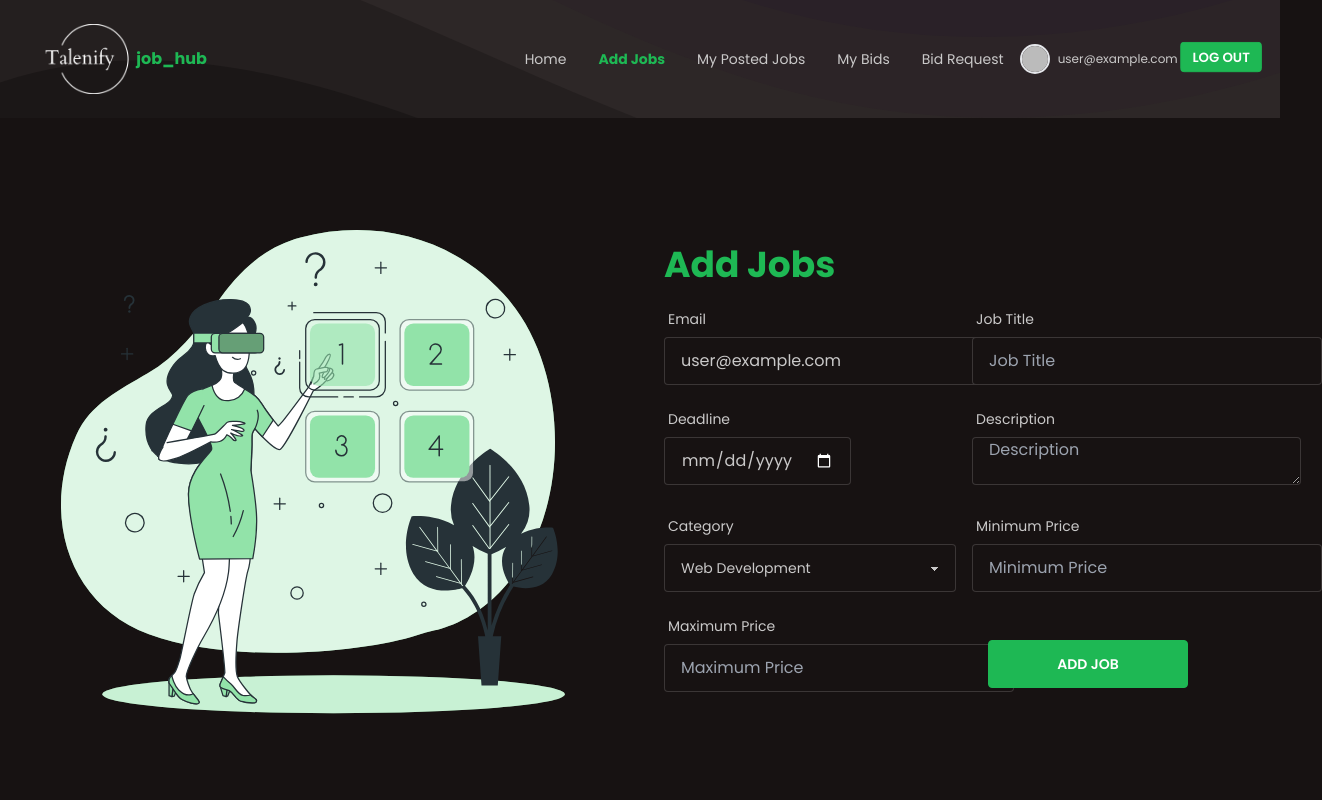
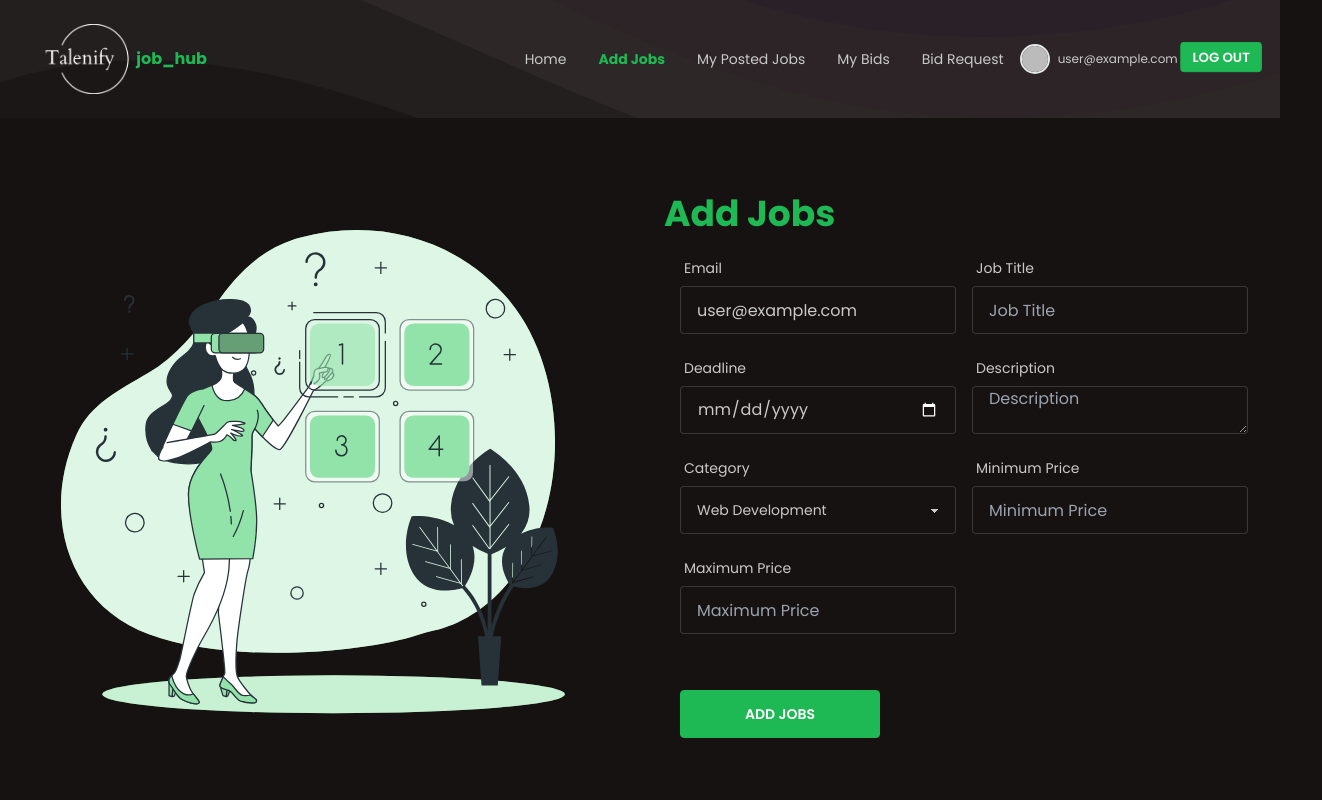
Before and after one commit to Bushra01-Dhaka/talenify, a React (Vite) app: page /addJobs in a window 1280 px wide. Shown: the top 800 px of the page, 1322 px wide, since content can reach past the window. Built offline with nearby package versions, Linux system fonts and the light colour scheme; no server answers; sample sign-in values are in the browser's storage; what @lordicon/element would draw is missing.

Commit message:
Inserting all the user provided data into an object and send it into server database using POST method

```diff
--- a/src/Firebase/firebase.config.jsx
+++ b/src/Firebase/firebase.config.jsx
@@ -3,12 +3,12 @@ import { getAuth } from "firebase/auth";
 
 
 const firebaseConfig = {
-  apiKey: "AIzaSyBJxYAx3XLEZZfkEyBT_etefh530XkqwoM",
-  authDomain: "talenify.firebaseapp.com",
-  projectId: "talenify",
-  storageBucket: "talenify.appspot.com",
-  messagingSenderId: "360345197783",
-  appId: "1:360345197783:web:ba90da3f0cde9af0266492"
+  apiKey: import.meta.env.VITE_apiKey,
+  authDomain: import.meta.env. VITE_authDomain,
+  projectId: import.meta.env.VITE_projectId,
+  storageBucket: import.meta.env.VITE_storageBucket ,
+  messagingSenderId: import.meta.env.VITE_messagingSenderId,
+  appId: import.meta.env. VITE_appId
 };
 
 // Initialize Firebase
--- a/src/Pages/AddJobs/AddJobs.jsx
+++ b/src/Pages/AddJobs/AddJobs.jsx
@@ -1,19 +1,60 @@
 import { useContext } from "react";
 import addJobs_img from "../../assets/addJobs/addjobs.svg";
 import { AuthContext } from "../../Provider/AuthProvider";
-import { Link } from "react-router-dom";
+import toast from "react-hot-toast";
+// import { useLocation, useNavigate } from "react-router-dom";
+
 
 const AddJobs = () => {
   const { user } = useContext(AuthContext);
   const email = user.email;
-  console.log("Add Product: ", email)
+  console.log("Add Product: ", email);
+
+  // const navigate = useNavigate();
+
+  // const location = useLocation();
 
   const handleAddProduct = e => {
     e.preventDefault();
     const form = e.target;
     const job_title = form.title.value;
     const deadline = form.deadline.value;
-    console.log(email,job_title,deadline)
+    const description = form.description.value;
+    const category = form.category.value;
+    const minPrice = form.minPrice.value;
+    const maxPrice = form.maxPrice.value;
+
+    console.log(email,job_title,deadline, description,category,minPrice,maxPrice);
+
+    const job = {
+      jobPosterEmail : email,
+      job_title,
+      deadline,
+      description,
+      category,
+      minPrice,
+      maxPrice
+    }
+
+
+    fetch(`http://localhost:5000/jobs`, {
+      method: 'POST',
+      headers: {
+        'content-type': 'application/json',
+      },
+      body: JSON.stringify(job),
+    })
+    .then(res => res.json())
+    .then(data => {
+      console.log(data);
+      if(data.insertedId)
+      {
+        toast.success("Job Added Successfully", {
+          position: "top-right",
+        });
+      }
+    })
+
   }
 
   return (
@@ -23,7 +64,7 @@ const AddJobs = () => {
           <img
             className="w-full"
             src={addJobs_img}
-            alt=""
+            alt="img"
           />
 
         </div>
@@ -31,10 +72,10 @@ const AddJobs = () => {
         <div className="lg:flex-1 ">
         <h1 className="text-4xl font-bold my-4 text-primary px-4">Add Jobs</h1>
 
-        <form className="grid grid-cols-1 lg:grid-cols-2 gap-4 w-full px-4 " onSubmit={handleAddProduct}>
-          {/* <div className="grid grid-cols-1 lg:grid-cols-2 gap-4 w-full px-4 "> */}
-            {/* 1 */}
-            <div className="">
+        <form className="px-4" onSubmit={handleAddProduct}>
+          <div className="grid grid-cols-1 lg:grid-cols-2 gap-4 w-full px-4 ">
+
+            <div className="form-control">
               <label className="label">
                 <span className="label-text">Email</span>
               </label>
@@ -49,7 +90,7 @@ const AddJobs = () => {
               />
             </div>
 
-            <div className="">
+            <div className="form-control">
               <label className="label">
                 <span className="label-text">Job Title</span>
               </label>
@@ -62,7 +103,7 @@ const AddJobs = () => {
               />
             </div>
 
-            <div className="">
+            <div className="form-control">
               <label className="label">
                 <span className="label-text">Deadline</span>
               </label>
@@ -75,7 +116,7 @@ const AddJobs = () => {
               />
             </div>
 
-            <div className="">
+            <div className="form-control">
               <label className="label">
                 <span className="label-text">Description</span>
               </label>
@@ -88,11 +129,12 @@ const AddJobs = () => {
               />
             </div>
 
-            <div className="">
+            <div className="form-control">
               <label className="label">
                 <span className="label-text">Category</span>
               </label>
-              <select className="select select-bordered w-full max-w-xs rounded">
+              <select type='text' name="category"
+               className="select select-bordered w-full max-w-xs rounded">
                 <option>Web Development</option>
                 <option>Digital Marketing</option>
                 <option>Graphics Design</option>
@@ -100,38 +142,42 @@ const AddJobs = () => {
             </div>
 
 
-            <div className="">
+            <div className="form-control">
               <label className="label">
                 <span className="label-text">Minimum Price</span>
               </label>
               <input
                 type="number"
                 placeholder="Minimum Price"
-                name="min-price"
+                name="minPrice"
                 className="input input-bordered rounded"
                 required
               />
             </div>
 
-            <div className="">
+            <div className="form-control">
               <label className="label">
                 <span className="label-text">Maximum Price</span>
               </label>
               <input
                 type="number"
                 placeholder="Maximum Price"
-                name="max-price"
+                name="maxPrice"
                 className="input input-bordered rounded"
                 required
               />
             </div>
 
+          </div>
 
-          {/* </div> */}
+          <div className="form-control mt-6">
+          <input
+            className="btn btn-primary rounded my-8 w-[200px] mx-4 text-white"
+            type="submit"
+            value="Add Jobs"
+          />
+        </div>
 
-          <Link>
-          <button type="submit" className="btn btn-primary rounded my-8 w-[200px] mx-4 text-white">Add Job</button>
-        </Link>
         </form>
 
         </div>
--- a/src/Pages/Login/Login.jsx
+++ b/src/Pages/Login/Login.jsx
@@ -42,6 +42,18 @@ const Login = () => {
       })
       .catch(error => {
           console.error(error);
+          toast.error('Please provide valid email and password', {
+            style: {
+              border: '1px solid #C70039',
+              padding: '16px',
+              color: '#C70039',
+              background: 'black',
+            },
+            iconTheme: {
+              primary: '#C70039',
+              secondary: '#fff',
+            },
+          });
 
       })
 
@@ -51,7 +63,7 @@ const Login = () => {
     googleLogin()
     .then((result) => {
       console.log(result.user);
-      toast.error("Logged In Successfully", {
+      toast.success("Logged In Successfully", {
         style: {
           border: "1px solid #82CD47",
           padding: "16px",
```
